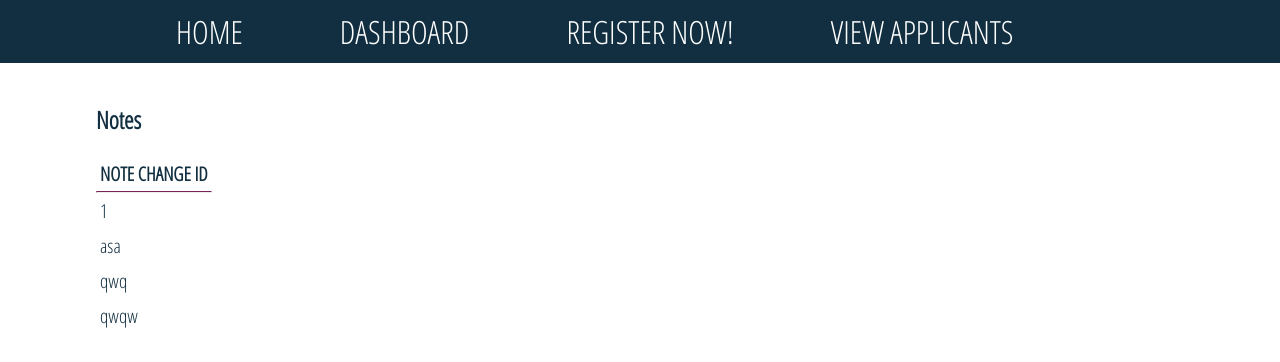
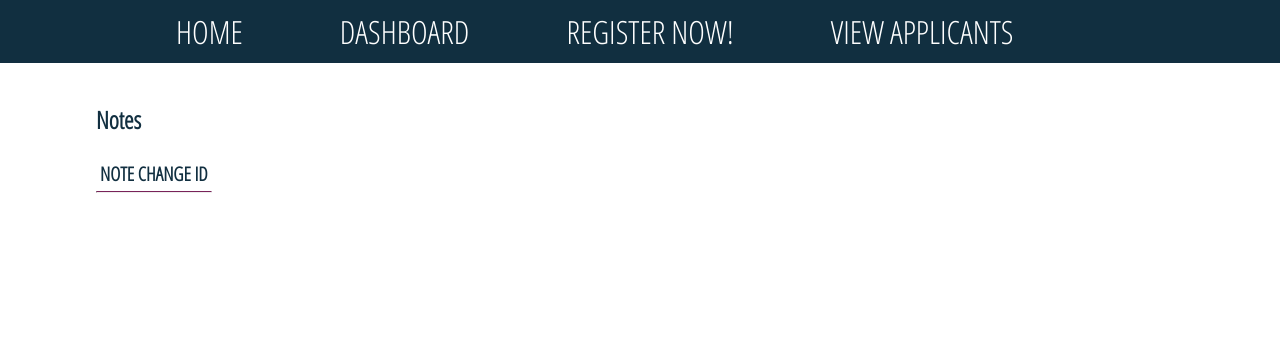
Before and after one commit to klwooster/tech-elevator, a Vue app in the folder vue/frontend/: page /application-notes in a window 1280 px wide. Shown: the top 362 px of the page. Built offline with nearby package versions, Linux system fonts and the light colour scheme; a web font is replaced by a local one.

Commit message:
Notes Placeholder Text Removed

```diff
--- a/vue/frontend/src/views/ApplicationNotes.vue
+++ b/vue/frontend/src/views/ApplicationNotes.vue
@@ -20,10 +20,10 @@ NoteDetails
 data() {
 return {
 noteData: [{
-noteId: "1",
-noteBody: "asa",
-createDate: "qwq",
-applicationId: "qwqw"
+noteId: "",
+noteBody: "",
+createDate: "",
+applicationId: ""
 }]
 }
 },
```
